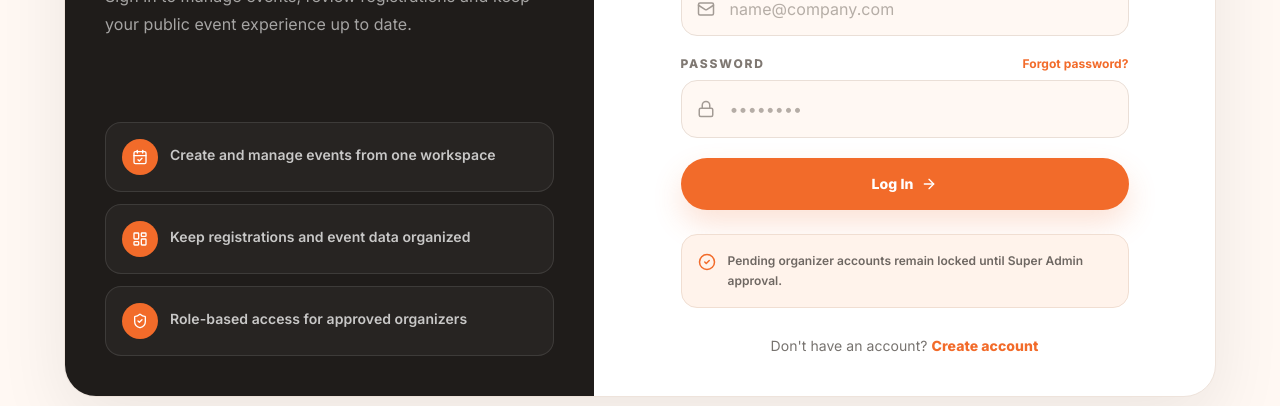
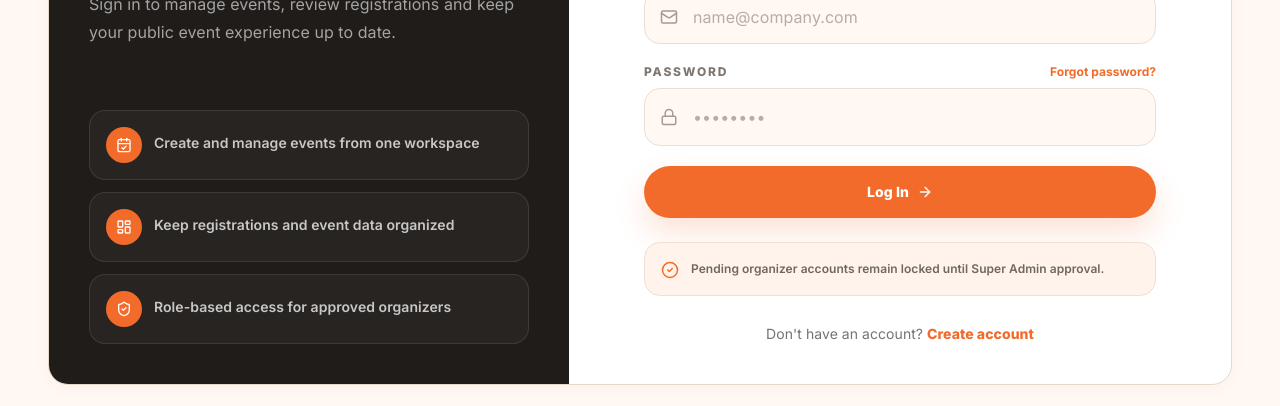
Before and after one commit to Rohit30418/EventHive, a React (Vite) app: page /Login in a window 1280 px wide. Shown: the part 348-754 px from the top of the page. Built offline with nearby package versions, Linux system fonts and the light colour scheme; no server answers.

Commit message:
style(auth): align login and organizer registration width with public site

```diff
--- a/src/pages/Login/Login.tsx
+++ b/src/pages/Login/Login.tsx
@@ -75,9 +75,9 @@ const Login = () => {
   };
 
   return (
-    <section className="bg-[#FFF8F3] px-4 py-8 text-[#1F1C1A] sm:px-6 sm:py-10 lg:py-14">
-      <div className="mx-auto grid w-full max-w-6xl overflow-hidden rounded-[2rem] border border-[#eee3db] bg-white shadow-[0_24px_70px_rgba(30,28,27,0.08)] lg:grid-cols-[0.92fr_1.08fr]">
-        <aside className="relative overflow-hidden bg-[#1F1C1A] p-6 text-white sm:p-8 lg:p-10">
+    <section className="bg-[#FFF8F3] py-10 text-[#1F1C1A] sm:py-12 lg:py-16">
+      <div className="mx-auto w-full max-w-[1296px] px-6 lg:px-12"><div className="grid min-w-0 w-full overflow-hidden rounded-[20px] border border-[#E7D8CC] bg-white shadow-[0_4px_20px_rgba(31,28,26,0.03)] lg:grid-cols-[minmax(0,0.88fr)_minmax(0,1.12fr)]">
+        <aside className="relative min-w-0 overflow-hidden bg-[#1F1C1A] p-6 text-white sm:p-8 lg:p-10">
           <div className="relative z-10 flex h-full flex-col">
             <div>
               <div className="inline-flex items-center gap-2 text-xs font-extrabold uppercase tracking-[0.18em] text-[#f6a06f]">
@@ -91,7 +91,7 @@ const Login = () => {
               </p>
             </div>
 
-            <div className="mt-7 space-y-3 lg:mt-auto lg:pt-10">
+            <div className="mt-7 grid gap-3 sm:grid-cols-3 lg:mt-auto lg:grid-cols-1 lg:pt-10">
               {highlights.map(({ icon: Icon, text }) => (
                 <div key={text} className="flex items-start gap-3 rounded-2xl border border-white/10 bg-white/[0.04] p-4">
                   <span className="grid h-9 w-9 shrink-0 place-items-center rounded-full bg-[#F26B2A] text-white">
@@ -104,8 +104,8 @@ const Login = () => {
           </div>
         </aside>
 
-        <div className="p-6 sm:p-8 lg:p-10">
-          <div className="mx-auto max-w-md">
+        <div className="min-w-0 p-6 sm:p-8 lg:p-10">
+          <div className="mx-auto w-full min-w-0 max-w-lg">
             <div className="mb-6">
               <p className="text-xs font-extrabold uppercase tracking-[0.18em] text-[#F26B2A]">Secure sign in</p>
               <h2 className="mt-3 font-['Space Grotesk',sans-serif] text-2xl font-extrabold tracking-[-0.004em] text-[#1F1C1A] sm:text-3xl">
@@ -195,6 +195,7 @@ const Login = () => {
           </div>
         </div>
       </div>
+      </div>
     </section>
   );
 };
```
